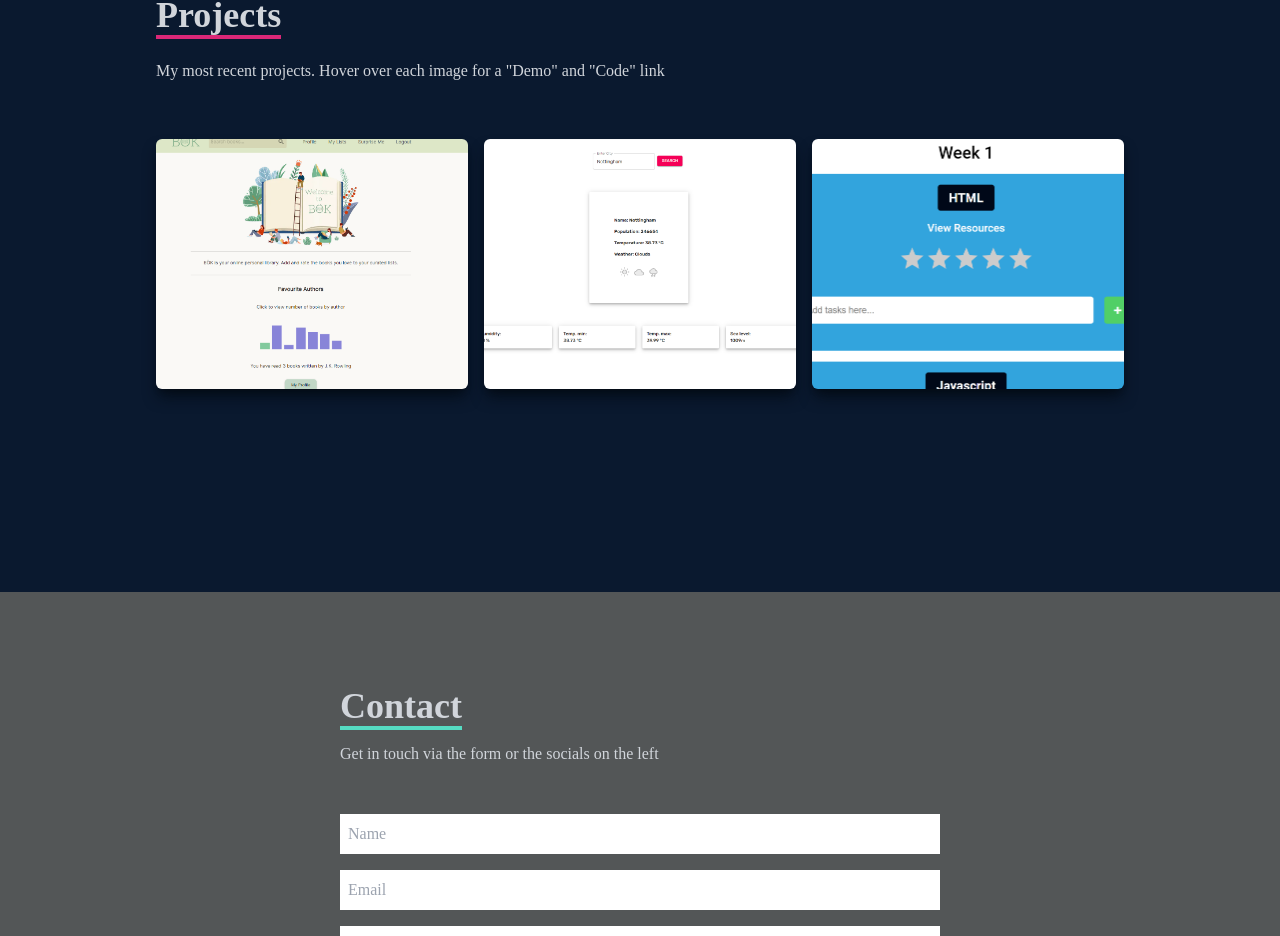
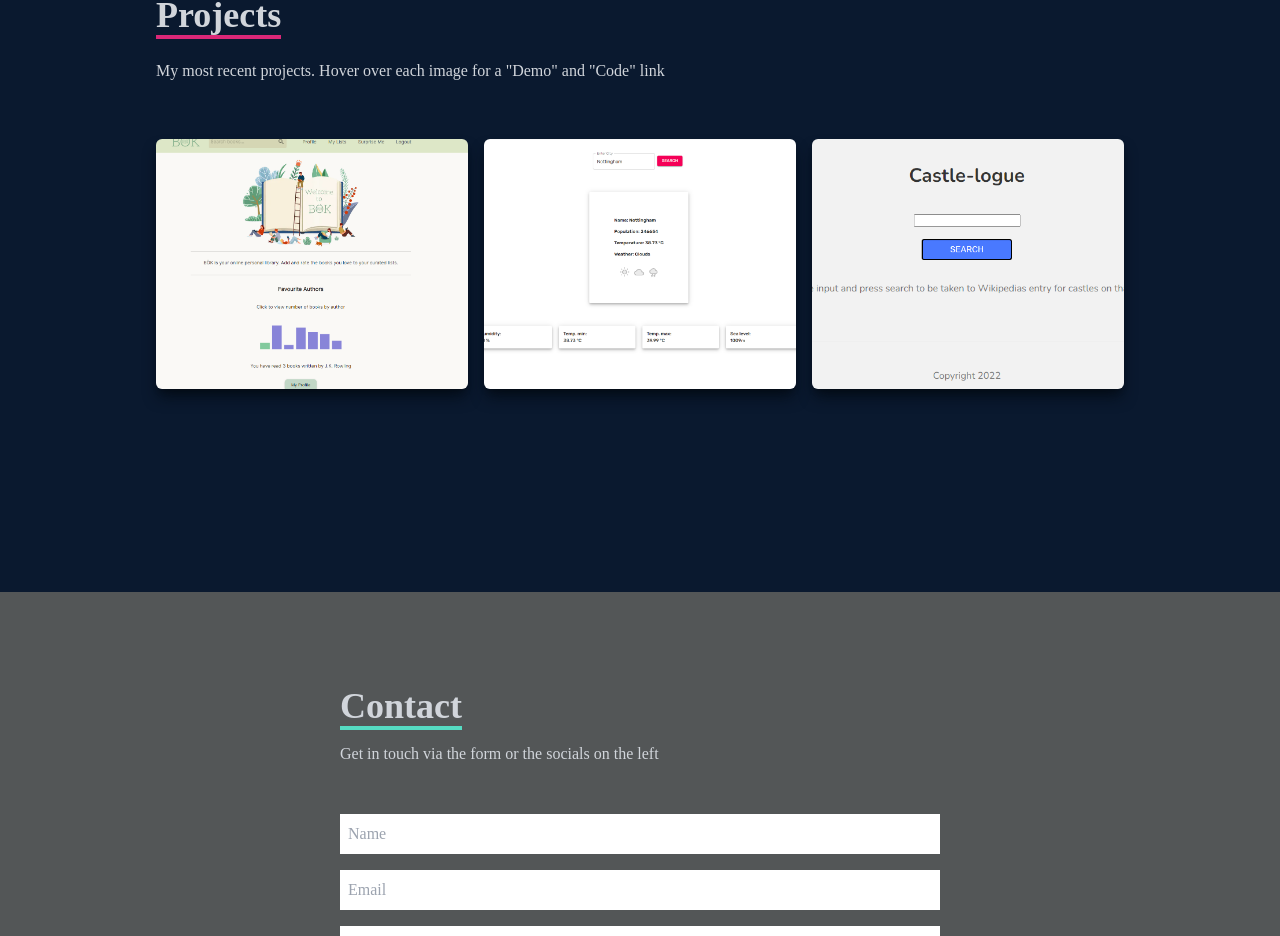
Before and after one commit to Paul2071/react-portfolio, a React (Create React App) app: page / in a window 1280 px wide. Shown: the part 2608-3544 px from the top of the page. Built offline with nearby package versions, Linux system fonts and the light colour scheme.

Commit message:
fixed projects to ones that are live

```diff
--- a/src/components/Projects/Projects.js
+++ b/src/components/Projects/Projects.js
@@ -1,7 +1,7 @@
 import React from "react";
-import Proficiency from   "../../assets/Proficiency.png"
 import WeatherApp from "../../assets/WeatherApp.png"
 import BoKApp from "../../assets/BoKApp.png"
+import CastleLog from "../../assets/CastleLog.png"
 
 const Work = () => {
   return (
@@ -67,21 +67,21 @@ const Work = () => {
           </div>
           {/* Grid Item */}
           <div
-            style={{ backgroundImage: `url(${Proficiency})` }}
+            style={{ backgroundImage: `url(${CastleLog})` }}
             className="shadow-lg shadow-[#040c16] group container rounded-md flex justify-center items-center mx-auto content-div"
           >
             {/* Hover Effects */}
             <div className="opacity-0 group-hover:opacity-100">
             <span className="text-2xl font-bold bg-gray-700 p-4 rounded-lg tracking-wider">
-                Proficiency Tracker
+                Castle-logue
               </span>
               <div className="pt-8 text-center">
-              <a href="/">
+              <a href="https://castlelogue.netlify.app/" target="_blank" rel="noreferrer">
                   <button className="text-center rounded-lg px-4 py-3 m-2 bg-gray-700 text-white font-bold text-lg">
                     Demo
                   </button>
                 </a>
-                <a href="/">
+                <a href="https://github.com/Paul2071/castle-nextjs" target="_blank" rel="noreferrer">
                   <button className="text-center rounded-lg px-4 py-3 m-2 bg-gray-700 text-white font-bold text-lg">
                     Code
                   </button>
```
Also changed, not shown: src/assets/CastleLog.png (added).
